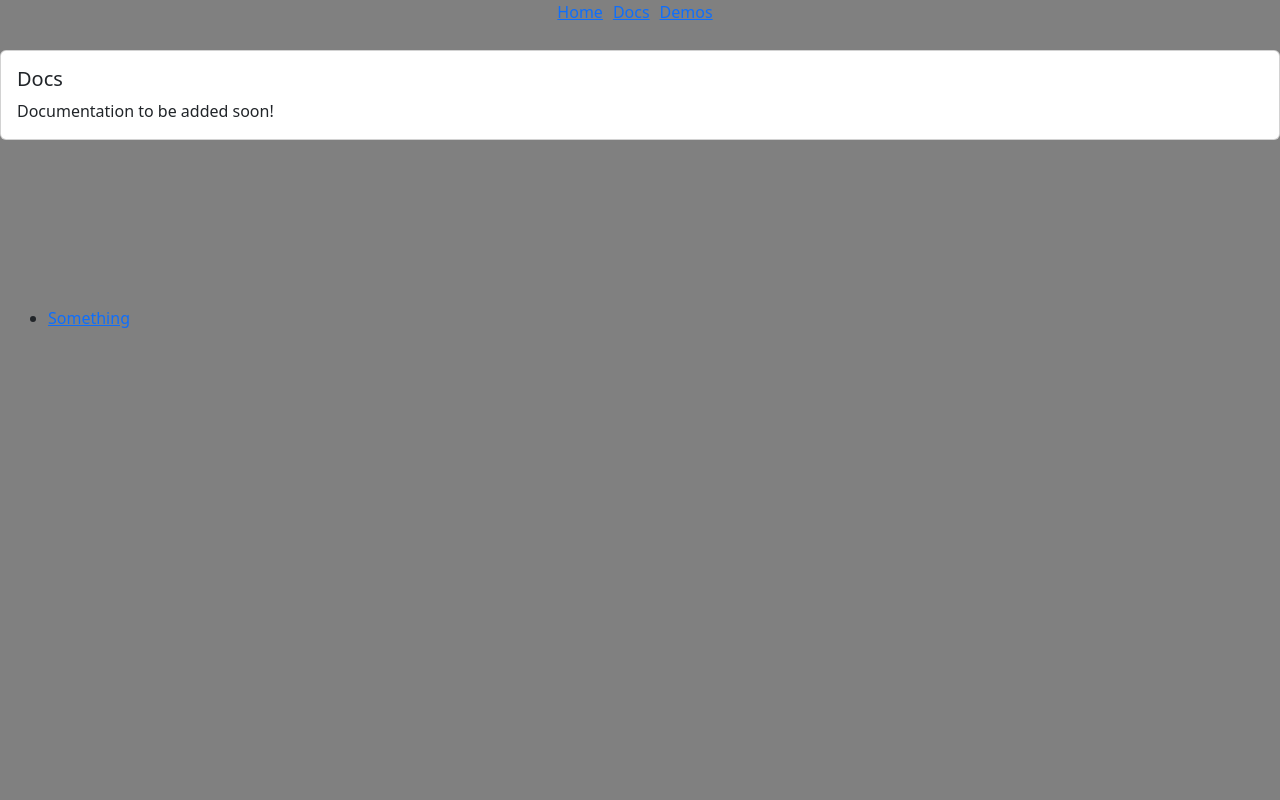
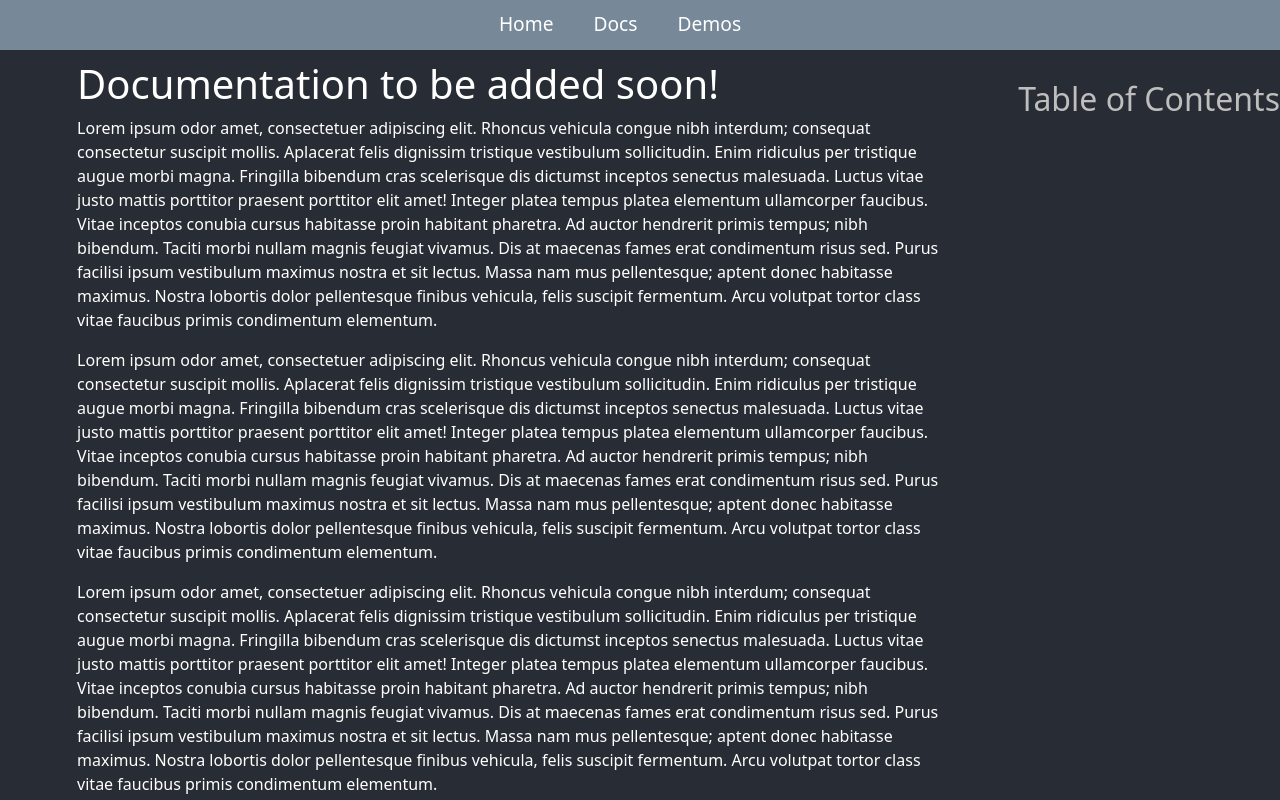
Before and after one commit to estuary-ai/estuary-ai.github.io, a React (Create React App) app: page /docs in a window 1280 px wide. Shown: the top 800 px of the page. Built offline with nearby package versions, Linux system fonts and the light colour scheme.

Commit message:
:construction: Better looking colors and navbar

```diff
--- a/src/components/BaseLayout.js
+++ b/src/components/BaseLayout.js
@@ -3,16 +3,9 @@ import NavBar from "./NavBar";
 
 const BaseLayout = () => {
   return (
-    <div className='main-container' style={{backgroundColor: "gray"}}>
+    <div>
         <NavBar />
         <Outlet />
-
-        <style js>{`
-            .main-container{
-              width: 100vw;
-              height: 100vh;
-            }
-        `}</style>
     </div>
   )
 };
--- a/src/components/NavBar.js
+++ b/src/components/NavBar.js
@@ -1,3 +1,5 @@
+import "../css/NavBar.css";
+
 import { React, useState } from "react";
 import { Link } from "react-router-dom";
 
@@ -26,34 +28,7 @@ function NavBar() {
                 <Hamburger isOpen={isHamOpen} />
             </div>
             <style js>{`
-                .navigation{
-                    display: flex;
-                    width: 100%;
-                    height: 50px;
-                    flex-direction: row;
-                }
-                .navigation ul{
-                    width: 100%;
-                    display:flex;
-                    margin: 0;
-                    padding: 0;
-                    justify-content: center;
-                    overflow: hidden;
-                    z-index: 6;
-                }
-                .navigation ul li{
-                    list-style-type: none;
-                    padding-right: 10px;
-                }
-
-                .hamburger{
-
-                    display:none;
-
-                }
-
-
-                {/* when screen width is small */}
+                {/* when screen width small */}
                 @media (max-width: 767px){
                     .hamburger{
                         width: 100%;
--- a/src/components/TableOfContents.js
+++ b/src/components/TableOfContents.js
@@ -1,11 +1,12 @@
 import '../css/TableOfContents.css';
 
 function TableOfContents() {
+
+
     return (
-        <nav>
-            <ul>
-                <li><a href="#/">Something</a></li>
-            </ul>
+        <nav aria-label="Table of contents">
+            <h2>Table of Contents</h2>
+
         </nav>
     )
 }
--- /dev/null
+++ b/src/css/DocsPage.css
@@ -0,0 +1,11 @@
+.mainContent {
+    width: 70%;
+    margin: 0 auto;
+    padding: 0 1em;
+    color: white;
+}
+
+.sidebyside {
+    display: flex;
+    justify-content: space-between;
+}
--- /dev/null
+++ b/src/css/NavBar.css
@@ -0,0 +1,41 @@
+.navigation{
+    display: flex;
+    width: 100%;
+    height: 50px;
+    flex-direction: row;
+    background-color:lightslategray;
+
+    margin-bottom: 10px;
+
+    position: sticky;
+    position: -webkit-sticky; /* For Safari */
+    top: 0; /* How far down the page you want your ToC to live */
+}
+.navigation ul{
+    width: 100%;
+    display:flex;
+    margin: 0;
+    padding: 0;
+    justify-content: center;
+    overflow: hidden;
+    z-index: 6;
+
+    padding-top: 10px;
+    font-size: 1.2em;
+
+}
+.navigation ul li{
+    list-style-type: none;
+    padding-right: 40px;
+
+
+}
+
+.hamburger{
+    display:none;
+}
+
+a {
+    text-decoration: none !important;
+    color: white !important;
+}
--- a/src/css/TableOfContents.css
+++ b/src/css/TableOfContents.css
@@ -1,16 +1,11 @@
 nav {
-    width: 220px;
-    min-width: 220px;
-    padding: 16px;
-    align-self: flex-start;
-    position: -webkit-sticky;
     position: sticky;
-    top: 48px;
-    max-height: calc(100vh - 70px);
+    position: -webkit-sticky; /* For Safari */
+    top: 80px; /* How far down the page you want your ToC to live */
+
+    /* Give table of contents a scrollbar */
+    max-height: calc(100vh - 60px);
     overflow: auto;
-    margin-top: 150px;
+
+    color: #bebebe;
 }
-
-nav ul li {
-    margin-bottom: 15px;
-}
--- a/src/index.css
+++ b/src/index.css
@@ -1,5 +1,9 @@
 body {
   margin: 0;
+  min-height: 100%;
+  width: 100%;
+  background-color: transparent !important;
+
   font-family: -apple-system, BlinkMacSystemFont, 'Segoe UI', 'Roboto', 'Oxygen',
     'Ubuntu', 'Cantarell', 'Fira Sans', 'Droid Sans', 'Helvetica Neue',
     sans-serif;
@@ -7,6 +11,13 @@ body {
   -moz-osx-font-smoothing: grayscale;
 }
 
+html {
+  margin: 0;
+  min-height: 100%;
+  width: 100%;
+  background-color: #282c34;
+}
+
 code {
   font-family: source-code-pro, Menlo, Monaco, Consolas, 'Courier New',
     monospace;
--- a/src/pages/DocsPage.js
+++ b/src/pages/DocsPage.js
@@ -1,18 +1,47 @@
+
+
+import '../css/DocsPage.css';
+
 import { Card } from 'react-bootstrap';
 import TableOfContents from '../components/TableOfContents';
 
 function DocsPage() {
     return (
+        <div className='sidebyside'>
+            <div className='mainContent'>
 
-        <div>
-            <Card>
-                <Card.Body>
-                    <Card.Title>Docs</Card.Title>
-                    <Card.Text>
-                        Documentation to be added soon!
-                    </Card.Text>
-                </Card.Body>
-            </Card>
+
+                <h1>Documentation to be added soon!</h1>
+                <p>
+                Lorem ipsum odor amet, consectetuer adipiscing elit. Rhoncus vehicula congue nibh interdum; consequat consectetur suscipit mollis. Aplacerat felis dignissim tristique vestibulum sollicitudin. Enim ridiculus per tristique augue morbi magna. Fringilla bibendum cras scelerisque dis dictumst inceptos senectus malesuada. Luctus vitae justo mattis porttitor praesent porttitor elit amet! Integer platea tempus platea elementum ullamcorper faucibus.
+
+                Vitae inceptos conubia cursus habitasse proin habitant pharetra. Ad auctor hendrerit primis tempus; nibh bibendum. Taciti morbi nullam magnis feugiat vivamus. Dis at maecenas fames erat condimentum risus sed. Purus facilisi ipsum vestibulum maximus nostra et sit lectus. Massa nam mus pellentesque; aptent donec habitasse maximus. Nostra lobortis dolor pellentesque finibus vehicula, felis suscipit fermentum. Arcu volutpat tortor class vitae faucibus primis condimentum elementum.
+                </p>
+                <p>
+                Lorem ipsum odor amet, consectetuer adipiscing elit. Rhoncus vehicula congue nibh interdum; consequat consectetur suscipit mollis. Aplacerat felis dignissim tristique vestibulum sollicitudin. Enim ridiculus per tristique augue morbi magna. Fringilla bibendum cras scelerisque dis dictumst inceptos senectus malesuada. Luctus vitae justo mattis porttitor praesent porttitor elit amet! Integer platea tempus platea elementum ullamcorper faucibus.
+
+                Vitae inceptos conubia cursus habitasse proin habitant pharetra. Ad auctor hendrerit primis tempus; nibh bibendum. Taciti morbi nullam magnis feugiat vivamus. Dis at maecenas fames erat condimentum risus sed. Purus facilisi ipsum vestibulum maximus nostra et sit lectus. Massa nam mus pellentesque; aptent donec habitasse maximus. Nostra lobortis dolor pellentesque finibus vehicula, felis suscipit fermentum. Arcu volutpat tortor class vitae faucibus primis condimentum elementum.
+                </p>
+                <p>
+                Lorem ipsum odor amet, consectetuer adipiscing elit. Rhoncus vehicula congue nibh interdum; consequat consectetur suscipit mollis. Aplacerat felis dignissim tristique vestibulum sollicitudin. Enim ridiculus per tristique augue morbi magna. Fringilla bibendum cras scelerisque dis dictumst inceptos senectus malesuada. Luctus vitae justo mattis porttitor praesent porttitor elit amet! Integer platea tempus platea elementum ullamcorper faucibus.
+
+                Vitae inceptos conubia cursus habitasse proin habitant pharetra. Ad auctor hendrerit primis tempus; nibh bibendum. Taciti morbi nullam magnis feugiat vivamus. Dis at maecenas fames erat condimentum risus sed. Purus facilisi ipsum vestibulum maximus nostra et sit lectus. Massa nam mus pellentesque; aptent donec habitasse maximus. Nostra lobortis dolor pellentesque finibus vehicula, felis suscipit fermentum. Arcu volutpat tortor class vitae faucibus primis condimentum elementum.
+                </p>
+
+                <h2>Quick Start</h2>
+                <p>
+                Lorem ipsum odor amet, consectetuer adipiscing elit. Rhoncus vehicula congue nibh interdum; consequat consectetur suscipit mollis. Aplacerat felis dignissim tristique vestibulum sollicitudin. Enim ridiculus per tristique augue morbi magna. Fringilla bibendum cras scelerisque dis dictumst inceptos senectus malesuada. Luctus vitae justo mattis porttitor praesent porttitor elit amet! Integer platea tempus platea elementum ullamcorper faucibus.
+
+                Vitae inceptos conubia cursus habitasse proin habitant pharetra. Ad auctor hendrerit primis tempus; nibh bibendum. Taciti morbi nullam magnis feugiat vivamus. Dis at maecenas fames erat condimentum risus sed. Purus facilisi ipsum vestibulum maximus nostra et sit lectus. Massa nam mus pellentesque; aptent donec habitasse maximus. Nostra lobortis dolor pellentesque finibus vehicula, felis suscipit fermentum. Arcu volutpat tortor class vitae faucibus primis condimentum elementum.
+                </p>
+
+                <h2>Functions</h2>
+                <p>
+                Lorem ipsum odor amet, consectetuer adipiscing elit. Rhoncus vehicula congue nibh interdum; consequat consectetur suscipit mollis. Aplacerat felis dignissim tristique vestibulum sollicitudin. Enim ridiculus per tristique augue morbi magna. Fringilla bibendum cras scelerisque dis dictumst inceptos senectus malesuada. Luctus vitae justo mattis porttitor praesent porttitor elit amet! Integer platea tempus platea elementum ullamcorper faucibus.
+
+                Vitae inceptos conubia cursus habitasse proin habitant pharetra. Ad auctor hendrerit primis tempus; nibh bibendum. Taciti morbi nullam magnis feugiat vivamus. Dis at maecenas fames erat condimentum risus sed. Purus facilisi ipsum vestibulum maximus nostra et sit lectus. Massa nam mus pellentesque; aptent donec habitasse maximus. Nostra lobortis dolor pellentesque finibus vehicula, felis suscipit fermentum. Arcu volutpat tortor class vitae faucibus primis condimentum elementum.
+                </p>
+            </div>
 
             <TableOfContents />
         </div>
```
